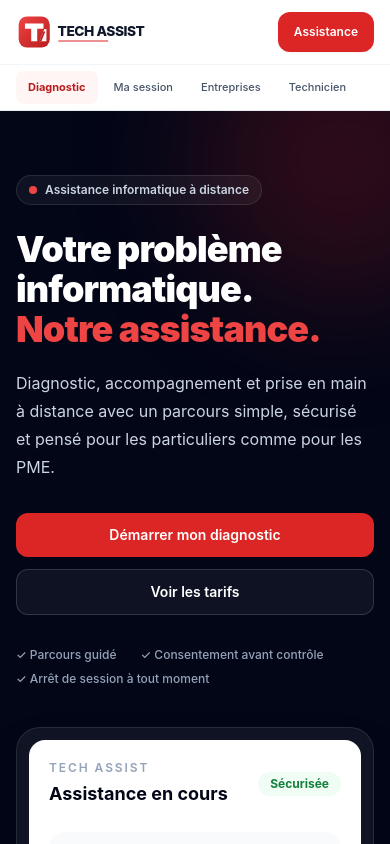
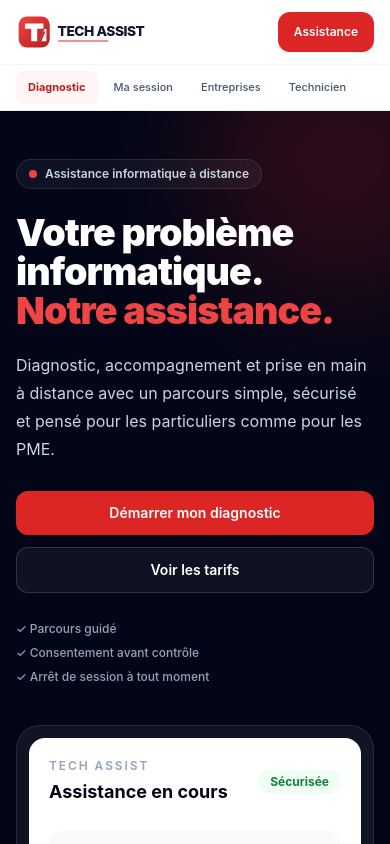
Before and after one commit to aubinfranck-hub/TECH-ASSIST, a React (Vite) app in the folder apps/web/: page / in a window 390 px wide. Shown: the top 844 px of the page. Built offline with nearby package versions, Linux system fonts and the light colour scheme; no server answers.

Commit message:
style(web): refine mobile-first landing page

```diff
--- a/apps/web/src/pages/HomePage.tsx
+++ b/apps/web/src/pages/HomePage.tsx
@@ -42,13 +42,13 @@ export function HomePage() {
       <section className="relative overflow-hidden bg-slate-950">
         <div className="absolute -right-24 -top-24 h-72 w-72 rounded-full bg-brand-600/20 blur-3xl" />
         <div className="absolute -bottom-32 -left-20 h-80 w-80 rounded-full bg-brand-500/10 blur-3xl" />
-        <div className="ta-container relative grid gap-10 py-16 sm:py-20 lg:grid-cols-[1.15fr_.85fr] lg:items-center lg:py-24">
+        <div className="ta-container relative grid gap-10 py-12 sm:py-20 lg:grid-cols-[1.15fr_.85fr] lg:items-center lg:py-24">
           <div>
             <div className="inline-flex items-center gap-2 rounded-full border border-white/10 bg-white/5 px-3 py-1.5 text-xs font-semibold text-slate-300">
               <span className="h-2 w-2 rounded-full bg-brand-500" />
               Assistance informatique à distance
             </div>
-            <h1 className="mt-6 max-w-3xl text-4xl font-black tracking-tight text-white sm:text-5xl lg:text-6xl">
+            <h1 className="mt-6 max-w-3xl text-[2.35rem] font-black leading-[1.05] tracking-tight text-white sm:text-5xl lg:text-6xl">
               Votre problème informatique.
               <span className="block text-brand-500">Notre assistance.</span>
             </h1>
@@ -56,7 +56,7 @@ export function HomePage() {
               Diagnostic, accompagnement et prise en main à distance avec un parcours simple,
               sécurisé et pensé pour les particuliers comme pour les PME.
             </p>
-            <div className="mt-8 flex flex-col gap-3 sm:flex-row">
+            <div className="mt-7 flex flex-col gap-3 sm:mt-8 sm:flex-row">
               <Link to="/diagnostic" className="ta-button-primary">
                 Démarrer mon diagnostic
               </Link>
@@ -64,7 +64,7 @@ export function HomePage() {
                 Voir les tarifs
               </a>
             </div>
-            <div className="mt-8 flex flex-wrap gap-x-6 gap-y-2 text-xs font-medium text-slate-400">
+            <div className="mt-7 grid grid-cols-1 gap-2 sm:mt-8 sm:flex sm:flex-wrap sm:gap-x-6 sm:gap-y-2 text-xs font-medium text-slate-400">
               <span>✓ Parcours guidé</span>
               <span>✓ Consentement avant contrôle</span>
               <span>✓ Arrêt de session à tout moment</span>
@@ -114,7 +114,7 @@ export function HomePage() {
         </div>
       </section>
 
-      <section className="ta-container py-14 sm:py-16">
+      <section className="ta-container ta-section">
         <div className="grid gap-4 sm:grid-cols-2 lg:grid-cols-4">
           {SERVICES.map((service) => (
             <div key={service.title} className="ta-card p-5 transition hover:-translate-y-0.5 hover:shadow-soft">
@@ -128,7 +128,7 @@ export function HomePage() {
         </div>
       </section>
 
-      <section className="bg-white py-16" id="tarifs">
+      <section className="bg-white py-14 sm:py-16 lg:py-20" id="tarifs">
         <div className="ta-container">
           <div className="mx-auto max-w-2xl text-center">
             <span className="text-xs font-bold uppercase tracking-[0.18em] text-brand-600">Tarifs particuliers</span>
@@ -141,7 +141,7 @@ export function HomePage() {
         </div>
       </section>
 
-      <section className="ta-container py-16">
+      <section className="ta-container ta-section">
         <div className="grid gap-10 lg:grid-cols-[.8fr_1.2fr] lg:items-start">
           <div>
             <span className="text-xs font-bold uppercase tracking-[0.18em] text-brand-600">Simple</span>
@@ -162,7 +162,7 @@ export function HomePage() {
         </div>
       </section>
 
-      <section className="bg-slate-100 py-16" id="pme">
+      <section className="bg-slate-100 py-14 sm:py-16 lg:py-20" id="pme">
         <div className="ta-container grid gap-10 lg:grid-cols-2 lg:items-start">
           <div>
             <span className="text-xs font-bold uppercase tracking-[0.18em] text-brand-600">PME</span>
@@ -185,7 +185,7 @@ export function HomePage() {
         </div>
       </section>
 
-      <section id="technicien" className="ta-container py-16">
+      <section id="technicien" className="ta-container ta-section">
         <div className="ta-card overflow-hidden">
           <div className="grid lg:grid-cols-2">
             <div className="bg-slate-950 p-7 sm:p-10">
@@ -202,7 +202,7 @@ export function HomePage() {
         </div>
       </section>
 
-      <section id="visite" className="bg-white py-16">
+      <section id="visite" className="bg-white ta-section">
         <div className="ta-container grid gap-10 lg:grid-cols-2">
           <div>
             <span className="text-xs font-bold uppercase tracking-[0.18em] text-brand-600">Sur place</span>
@@ -217,7 +217,7 @@ export function HomePage() {
         </div>
       </section>
 
-      <section className="ta-container py-16">
+      <section className="ta-container ta-section">
         <div className="mx-auto max-w-3xl">
           <div className="text-center">
             <span className="text-xs font-bold uppercase tracking-[0.18em] text-brand-600">FAQ</span>
```
